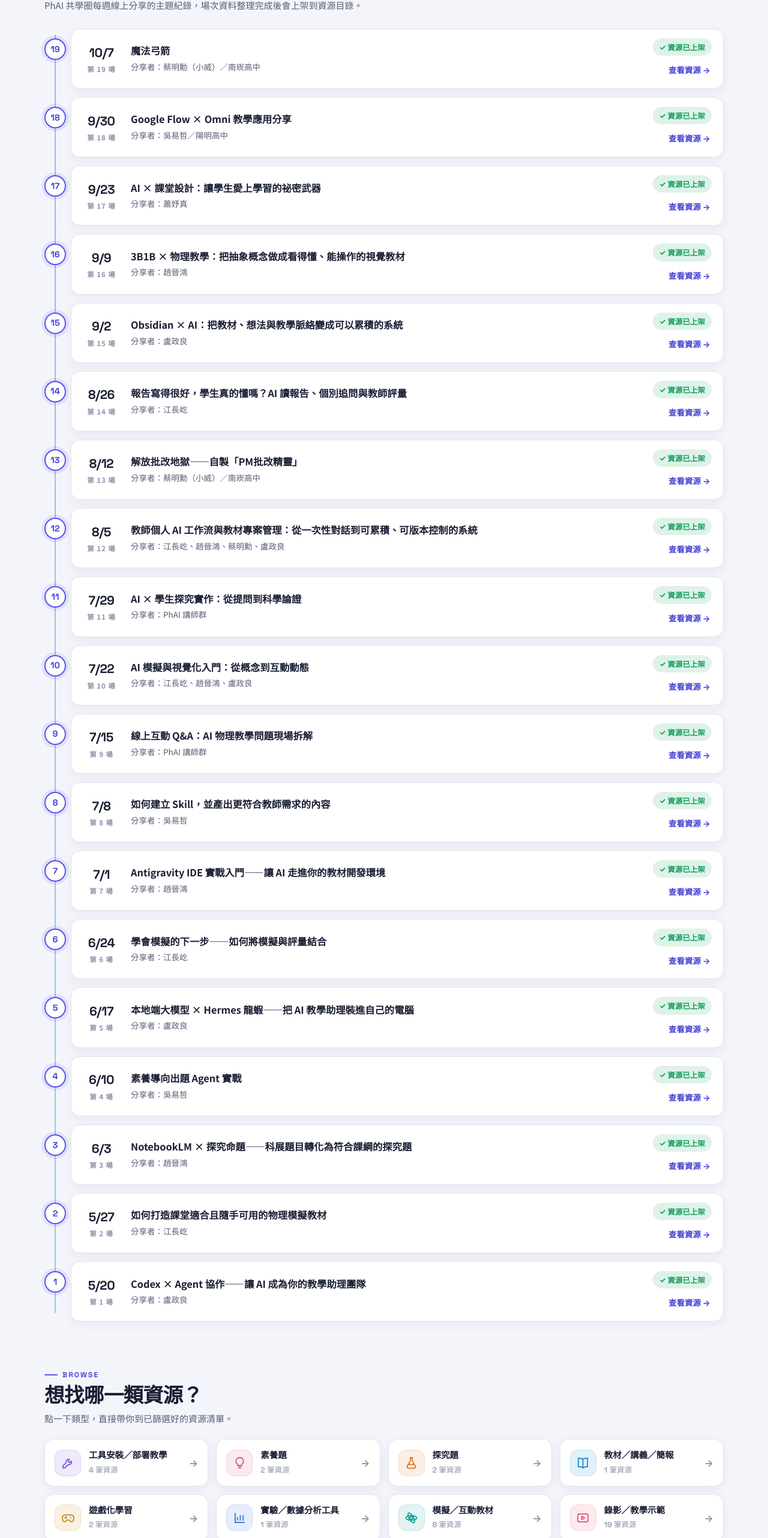
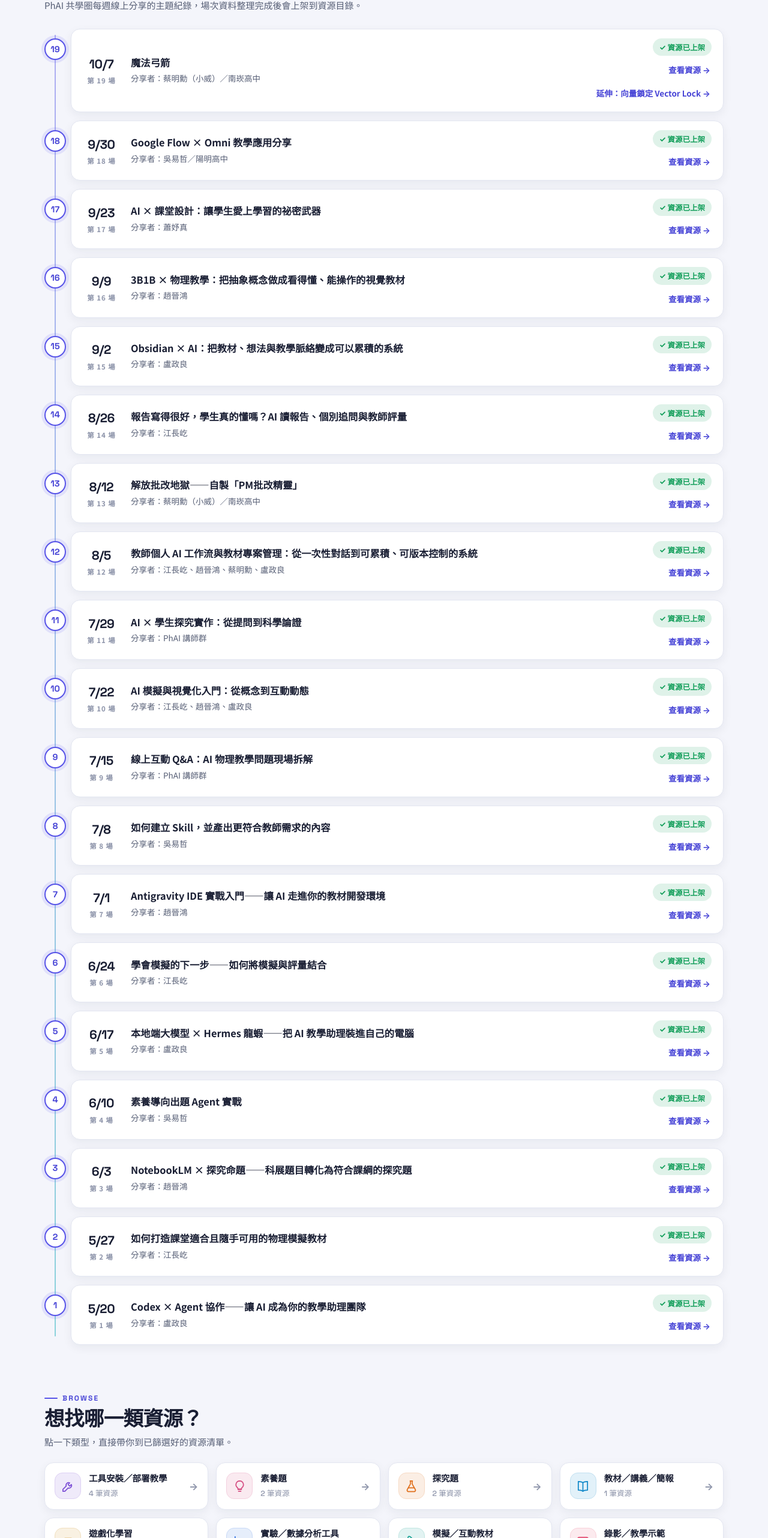
Before and after one commit to addielu-phy/phai-platform, a plain HTML site: page index.html in a window 1280 px wide. Shown: the part 816-3380 px from the top of the page at 60% size. Drawn offline with Linux system fonts and the light colour scheme.

Commit message:
Group session extra resources (Vector Lock) with their session in cards and timeline

```diff
--- a/index.html
+++ b/index.html
@@ -428,7 +428,7 @@ dialog::backdrop { background: rgba(7, 10, 24, .6); backdrop-filter: blur(4px);
   </div>
 </dialog>
 
-<script src="data/resources.js?v=20261009-phai0025"></script>
+<script src="data/resources.js?v=20261009-extras"></script>
 <script>
 (function () {
   'use strict';
@@ -486,6 +486,15 @@ dialog::backdrop { background: rgba(7, 10, 24, .6); backdrop-filter: blur(4px);
   /* 每週分享場次對照：resource_id → 場次編號（用於預設排序把每週分享放最前面） */
   var sessionNoOf = {};
   S.forEach(function (s) { if (s.resource_id) sessionNoOf[s.resource_id] = s.no; });
+  /* 同場次的延伸資源（source_event 以場次日期開頭，例如「10/7 第十九場分享」） */
+  var extraNoOf = {}, extrasOf = {};
+  R.forEach(function (r) {
+    if (sessionNoOf[r.id] != null || !r.source_event) return;
+    S.forEach(function (s) {
+      if (r.source_event.indexOf(s.label + ' ') === 0) { extraNoOf[r.id] = s.no; (extrasOf[s.no] = extrasOf[s.no] || []).push(r); }
+    });
+  });
+  function sessKey(r) { return sessionNoOf[r.id] != null ? sessionNoOf[r.id] : extraNoOf[r.id]; }
 
   function readUrl() {
     var p = new URLSearchParams(location.search);
@@ -657,7 +666,7 @@ dialog::backdrop { background: rgba(7, 10, 24, .6); backdrop-filter: blur(4px);
   }
   /* 預設排序分級：每週分享(已上架) → 其他已公開 → 每週分享(整理中) → 其他整理中 */
   function defaultRank(r) {
-    var isSession = sessionNoOf[r.id] != null;
+    var isSession = sessKey(r) != null;
     var pub = r.status === '已公開';
     if (pub && isSession) return 0;
     if (pub) return 1;
@@ -669,8 +678,9 @@ dialog::backdrop { background: rgba(7, 10, 24, .6); backdrop-filter: blur(4px);
     if (state.sort === 'old') return a.id.localeCompare(b.id);
     var ra = defaultRank(a), rb = defaultRank(b);
     if (ra !== rb) return ra - rb;
-    var sa = sessionNoOf[a.id], sb = sessionNoOf[b.id];
-    if (sa != null && sb != null) return sb - sa; // 同為每週分享：最新一週在前
+    var sa = sessKey(a), sb = sessKey(b);
+    if (sa != null && sb != null && sa !== sb) return sb - sa; // 同為每週分享：最新一週在前
+    if (sa != null && sb != null) return (sessionNoOf[a.id] != null ? 0 : 1) - (sessionNoOf[b.id] != null ? 0 : 1) || a.id.localeCompare(b.id); // 同場：主錄影在前、延伸資源在後
     return b.id.localeCompare(a.id);
   }
   function render() {
@@ -743,6 +753,7 @@ dialog::backdrop { background: rgba(7, 10, 24, .6); backdrop-filter: blur(4px);
     var live = r && r.status === '已公開';
     var pill = live ? '<span class="pill ok">✓ 資源已上架</span>' : '<span class="pill warn">資料整理中</span>';
     var btn = r ? '<button type="button" class="mini" data-detail="' + esc(r.id) + '">查看資源 →</button>' : '';
+    (extrasOf[s.no] || []).forEach(function (x) { btn += '<button type="button" class="mini" data-detail="' + esc(x.id) + '">延伸：' + esc(x.title.split('（')[0]) + ' →</button>'; });
     return '<li class="t-item">' +
       '<span class="t-marker" aria-hidden="true">' + s.no + '</span>' +
       '<div class="t-card">' +
```
